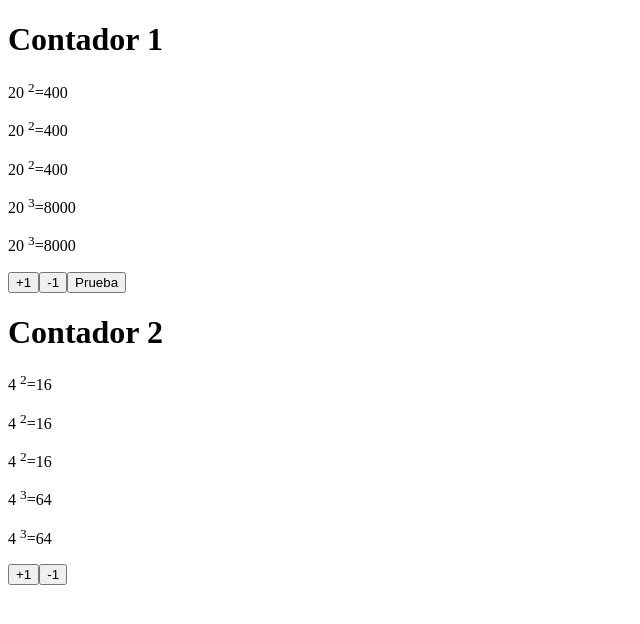
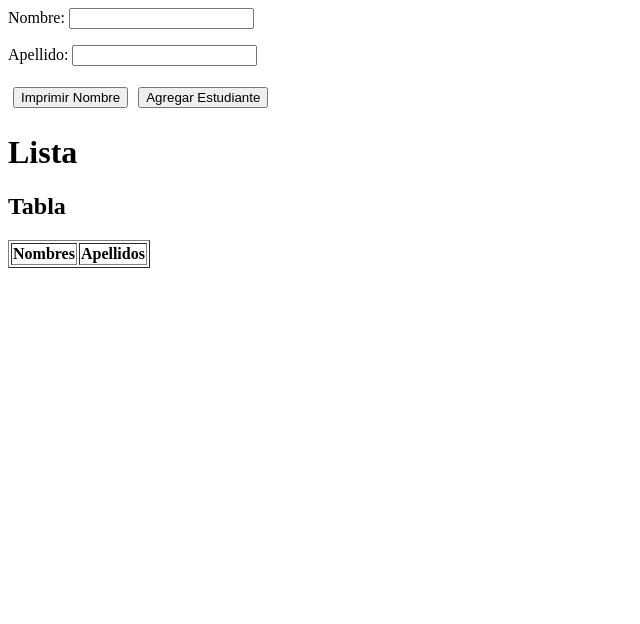
Before and after one commit to JohnAndino/pw_vue_u2_ja, a Vue app: page / in a window 1280 px wide. Shown: the top 624 px of the page, without its empty margins (0-640 px from the left). Built offline with nearby package versions, Linux system fonts and the light colour scheme.

Commit message:
Directivas Vue 2

```diff
--- a/src/App.vue
+++ b/src/App.vue
@@ -1,14 +1,18 @@
 <template>
   <div>
-    <ContadorView/>
+    <!-- <ContadorView/> -->
+    <DirectivasView/>
   </div>
 </template>
 
 <script>
 import ContadorView from '../src/views/ContadorView.vue';
+import DirectivasView from './views/DirectivasView.vue';
+
 export default {
   components: {
     ContadorView,
+    DirectivasView
   },
 };
 </script>
--- /dev/null
+++ b/src/components/Directivas.vue
@@ -0,0 +1,80 @@
+<template>
+  <div>
+    <label for="id_nombre">Nombre: </label>
+    <input v-model="nombre" id="id_nombre" type="text" />
+    <p>{{ nombre }}</p>
+
+    <label for="id_apellido">Apellido: </label>
+    <input v-model="apellido" id="id_apellido" type="text" />
+    <p>{{ apellido }}</p>
+
+    <button v-on:click="imprimirNombre()">Imprimir Nombre</button>
+    <button v-on:click="agregarEstudiante()">Agregar Estudiante</button>
+
+    <h1>Lista</h1>
+    <ul>
+      <li
+        v-show="nombre !== null"
+        v-for="{ nombre, apellido } in arreglo"
+        :key="nombre">
+        {{ nombre }} - {{ apellido }}
+      </li>
+    </ul>
+    <h2>Tabla</h2>
+    <table border="1">
+      <thead>
+        <tr>
+          <th>Nombres</th>
+          <th>Apellidos</th>
+        </tr>
+      </thead>
+      <tbody>
+        <tr
+          v-show="nombre !== null"
+          v-for="{ nombre, apellido } in arreglo"
+          :key="nombre">
+          <td>{{ nombre }}</td>
+          <td>{{ apellido }}</td>
+        </tr>
+      </tbody>
+    </table>
+  </div>
+</template>
+
+<script>
+export default {
+  data() {
+    return {
+      nombre: null,
+      apellido: null,
+      /*arreglo: [1, 2, 3, 4],*/
+      arreglo: [],
+    };
+  },
+  methods: {
+    imprimirNombre() {
+      console.log(this.nombre);
+    },
+    agregarEstudiante() {
+      const estu = {
+        nombre: this.nombre,
+        apellido: this.apellido,
+      };
+      console.log("Se agrega estudiante");
+      console.log(estu);
+      this.arreglo.push(estu);
+      this.limpiarFormulario();
+    },
+    limpiarFormulario() {
+      this.nombre = null;
+      this.apellido = null;
+    },
+  },
+};
+</script>
+
+<style>
+button {
+    margin: 5px;
+}
+</style>
--- /dev/null
+++ b/src/views/DirectivasView.vue
@@ -0,0 +1,16 @@
+<template>
+    <Directivas/>
+</template>
+
+<script>
+import Directivas from "../components/Directivas.vue"
+export default {
+    components:{
+        Directivas,
+    }
+}
+</script>
+
+<style>
+
+</style>
```
